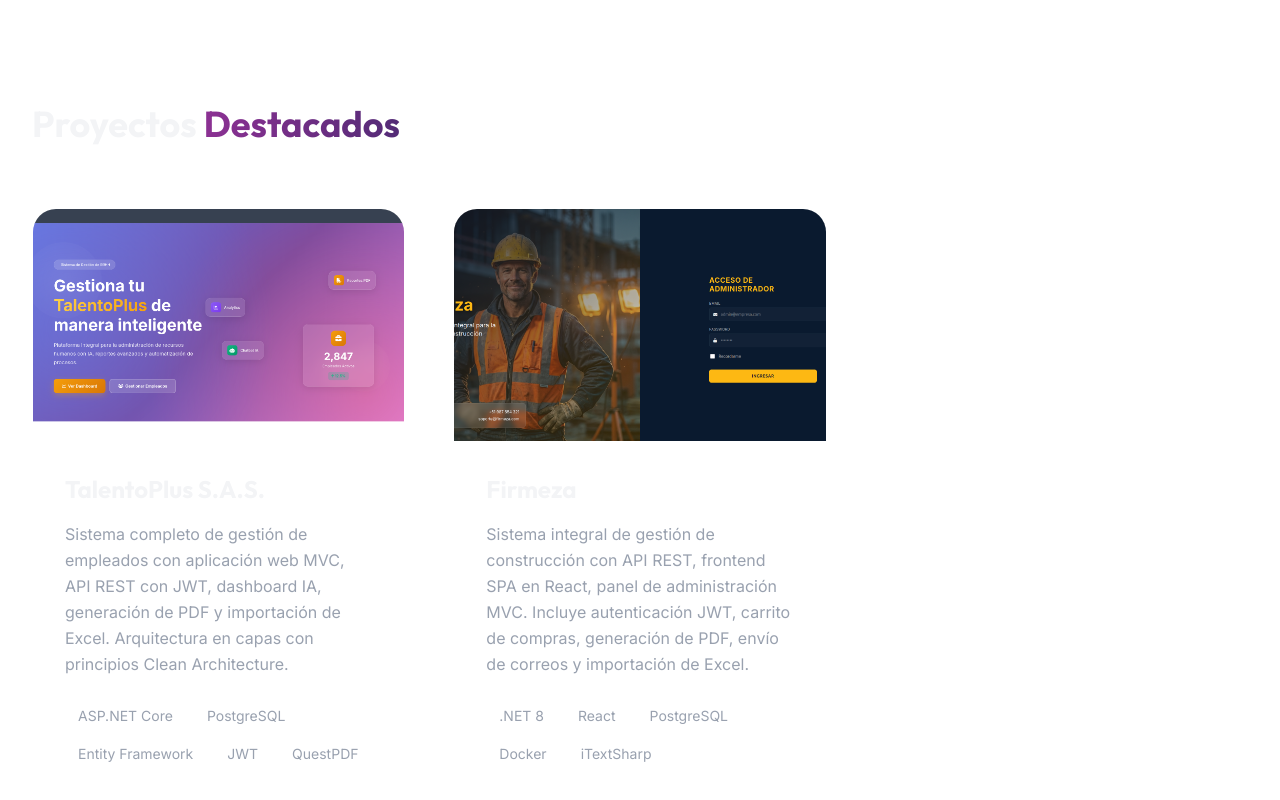
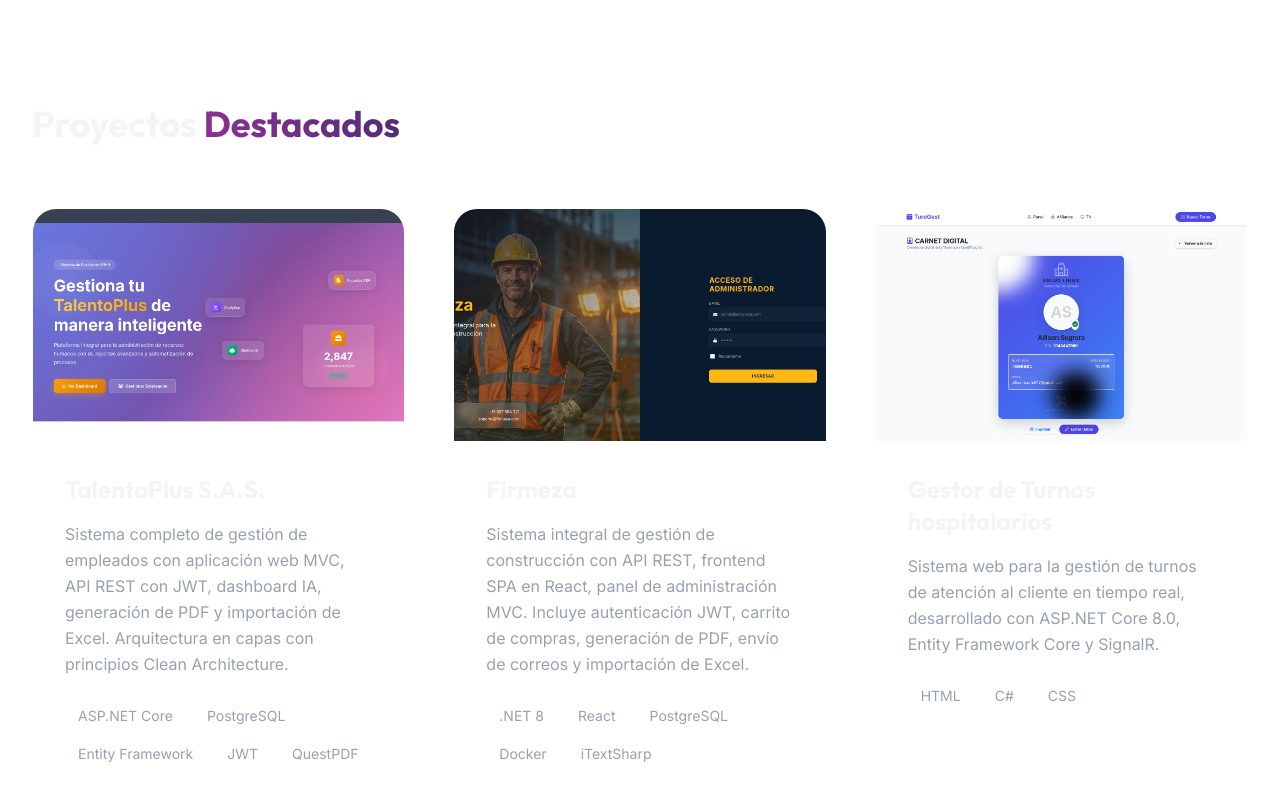
Before and after one commit to ally2105/Portafolio, a React (Vite) app: page / in a window 1280 px wide. Shown: the part 2320-3120 px from the top of the page. Built offline with nearby package versions, Linux system fonts and the light colour scheme.

Commit message:
feat:nuevo proyecto agregado

```diff
--- a/src/components/Projects.tsx
+++ b/src/components/Projects.tsx
@@ -16,6 +16,13 @@ const Projects = () => {
       image: '/projects/p3.png',
       tags: ['.NET 8', 'React', 'PostgreSQL', 'Docker', 'iTextSharp'],
       links: { demo: '#', github: 'https://github.com/ally2105/gestion_constructora.git' }
+    },
+    {
+      title: 'Gestor de Turnos hospitalarios',
+      description: 'Sistema web para la gestión de turnos de atención al cliente en tiempo real, desarrollado con ASP.NET Core 8.0, Entity Framework Core y SignalR.',
+      image: '/projects/p2.png',
+      tags: ['HTML', 'C#', 'CSS'],
+      links: { demo: '#', github: 'https://github.com/ally2105/GestorTurnosHospitalarios' }
     }
   ];
 
```
Also changed, not shown: public/projects/p2.png.
